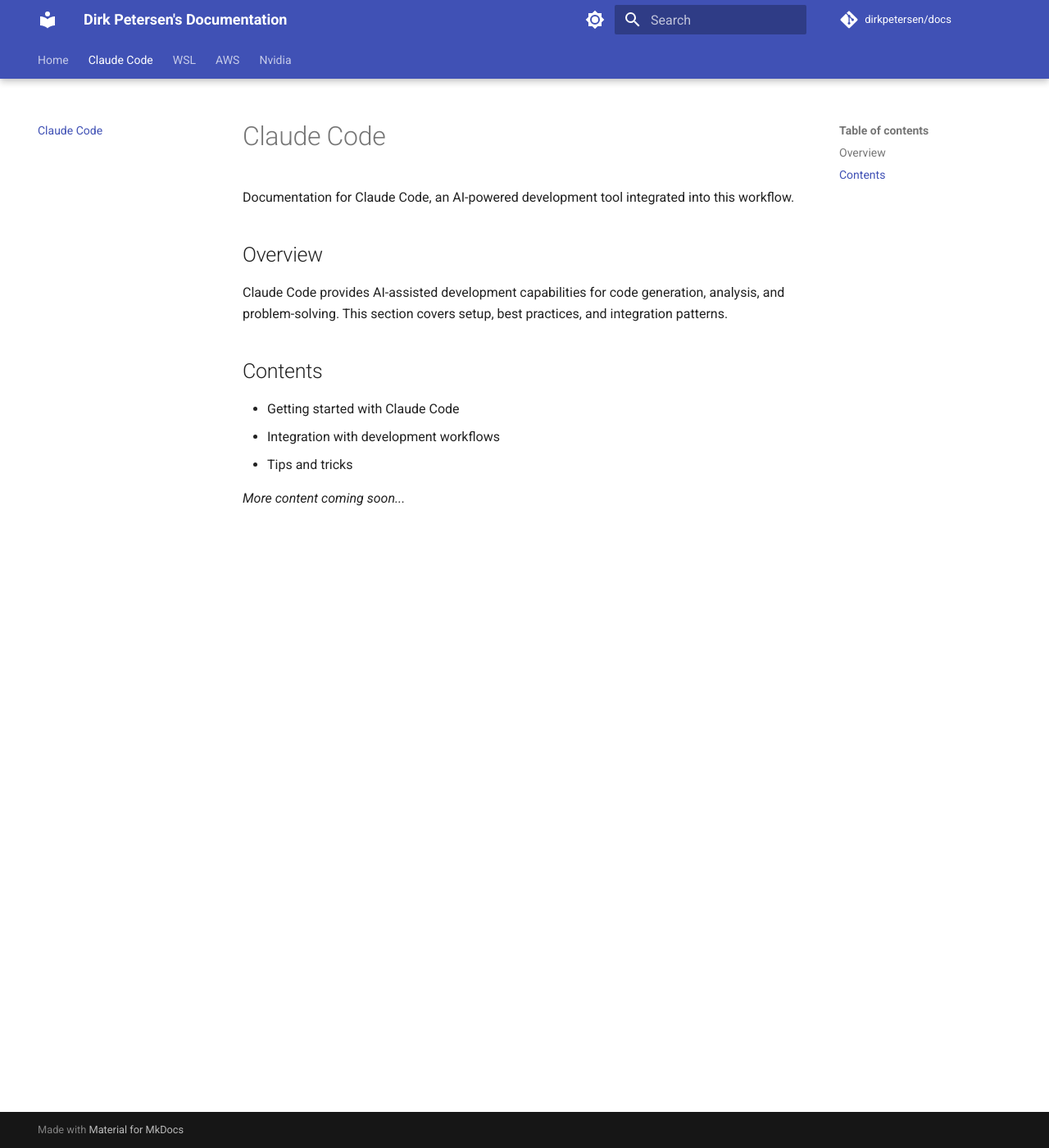
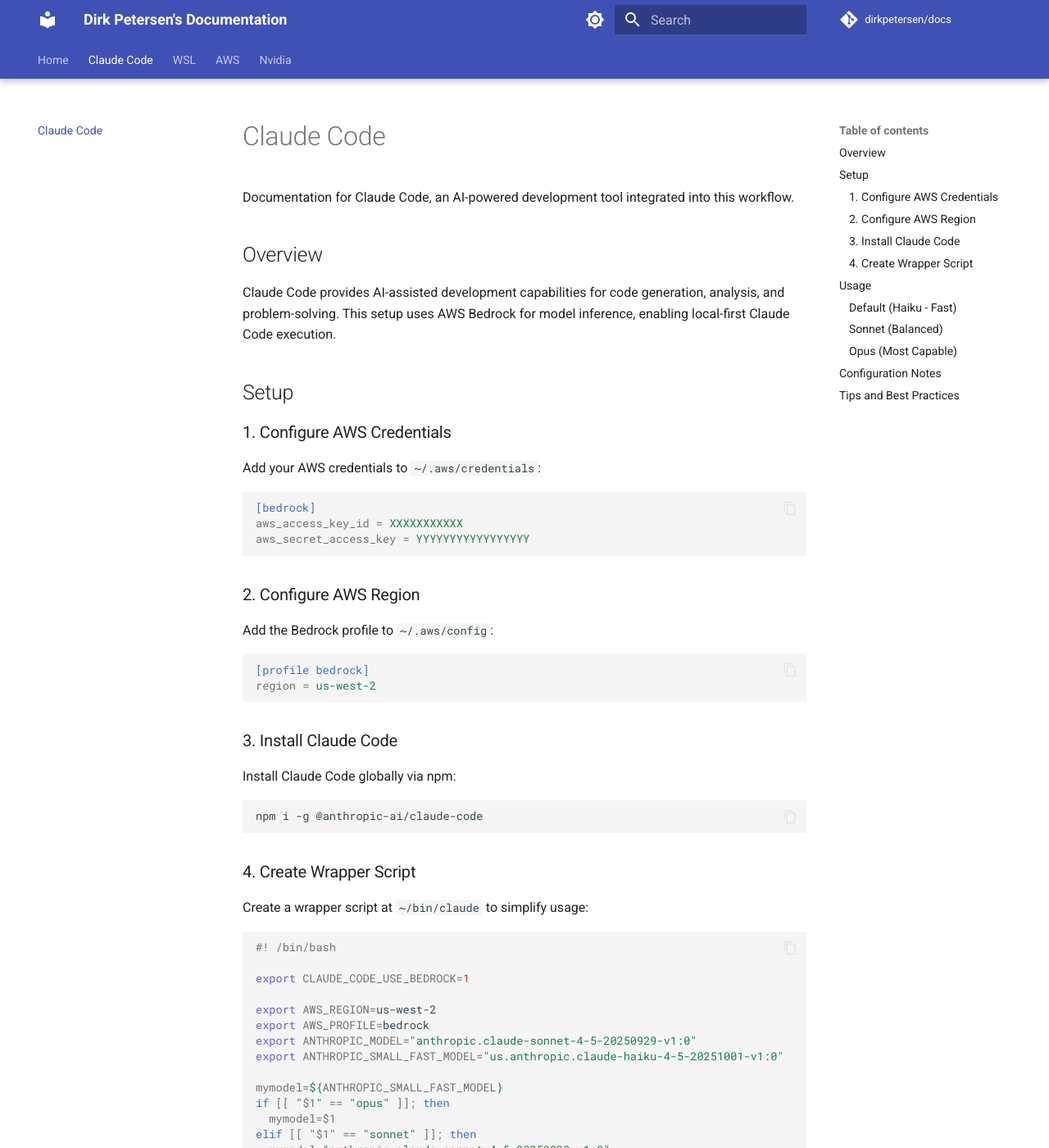
Before and after one commit to dirkpetersen/docs, an MkDocs documentation site: the page built from docs/claude-code/index.md, in a window 1280 px wide and 1400 px high. Shown: the whole window at 82% size. Built offline with MkDocs 1.6.1 and Material for MkDocs 9.7.7, drawn with Linux system fonts in a browser that asks for light colours; comment, search, counter and statistics services are not loaded; some of the changed text lies outside the part shown.

Commit message:
Add comprehensive Claude Code setup documentation with Bedrock integration
- Detailed AWS credentials and config setup for Bedrock
- Claude Code installation via npm
- Wrapper script for model selection (Haiku, Sonnet, Opus)
- Usage examples and best practices
- Configuration notes for streamlined workflow

🤖 Generated with Claude Code

Co-Authored-By: Claude <noreply@anthropic.com>

````diff
--- a/docs/claude-code/index.md
+++ b/docs/claude-code/index.md
@@ -4,12 +4,104 @@ Documentation for Claude Code, an AI-powered development tool integrated into th
 
 ## Overview
 
-Claude Code provides AI-assisted development capabilities for code generation, analysis, and problem-solving. This section covers setup, best practices, and integration patterns.
+Claude Code provides AI-assisted development capabilities for code generation, analysis, and problem-solving. This setup uses AWS Bedrock for model inference, enabling local-first Claude Code execution.
 
-## Contents
+## Setup
 
-- Getting started with Claude Code
-- Integration with development workflows
-- Tips and tricks
+### 1. Configure AWS Credentials
 
-*More content coming soon...*
+Add your AWS credentials to `~/.aws/credentials`:
+
+```ini
+[bedrock]
+aws_access_key_id = XXXXXXXXXXX
+aws_secret_access_key = YYYYYYYYYYYYYYYYY
+```
+
+### 2. Configure AWS Region
+
+Add the Bedrock profile to `~/.aws/config`:
+
+```ini
+[profile bedrock]
+region = us-west-2
+```
+
+### 3. Install Claude Code
+
+Install Claude Code globally via npm:
+
+```bash
+npm i -g @anthropic-ai/claude-code
+```
+
+### 4. Create Wrapper Script
+
+Create a wrapper script at `~/bin/claude` to simplify usage:
+
+```bash
+#! /bin/bash
+
+export CLAUDE_CODE_USE_BEDROCK=1
+
+export AWS_REGION=us-west-2
+export AWS_PROFILE=bedrock
+export ANTHROPIC_MODEL="anthropic.claude-sonnet-4-5-20250929-v1:0"
+export ANTHROPIC_SMALL_FAST_MODEL="us.anthropic.claude-haiku-4-5-20251001-v1:0"
+
+mymodel=${ANTHROPIC_SMALL_FAST_MODEL}
+if [[ "$1" == "opus" ]]; then
+  mymodel=$1
+elif [[ "$1" == "sonnet" ]]; then
+  mymodel="anthropic.claude-sonnet-4-5-20250929-v1:0"
+fi
+
+~/.claude/local/claude --dangerously-skip-permissions --model $mymodel $@
+```
+
+Make it executable:
+
+```bash
+chmod +x ~/bin/claude
+```
+
+## Usage
+
+### Default (Haiku - Fast)
+
+Run Claude Code with the default fast Haiku model:
+
+```bash
+claude /path/to/project
+```
+
+### Sonnet (Balanced)
+
+Run with the more capable Sonnet model:
+
+```bash
+claude sonnet /path/to/project
+```
+
+### Opus (Most Capable)
+
+Run with the most capable Opus model:
+
+```bash
+claude opus /path/to/project
+```
+
+## Configuration Notes
+
+- **Bedrock Integration**: Uses AWS Bedrock for model inference
+- **Context Window**: Defaults to 1M context window for Sonnet
+- **No Confirmation**: Configured to skip permission prompts for streamlined workflow
+- **Model Selection**: Easy switching between Haiku (fast), Sonnet (balanced), and Opus (capable)
+
+## Tips and Best Practices
+
+- Use **Haiku** for quick fixes and simple tasks
+- Use **Sonnet** for complex development and analysis
+- Use **Opus** for challenging problems requiring maximum capability
+- Ensure AWS credentials are properly configured before use
+- The wrapper script automatically handles model selection and AWS environment setup
````
